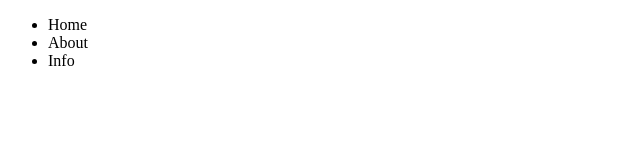
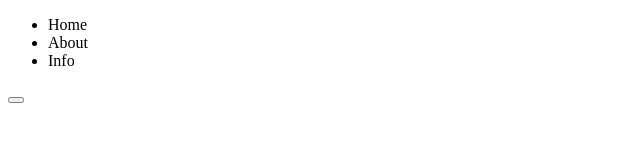
Before and after one commit to bitbadgers/XP, a plain HTML site: page index.html in a window 1280 px wide. Shown: the full height of the page, 0-640 px from the left. Drawn offline with Linux system fonts and the light colour scheme.

Commit message:
added body button

```diff
--- a/index.html
+++ b/index.html
@@ -12,6 +12,7 @@
             <li>About</li>
             <li>Info</li>
         </ul>
+        <button class="btn btn-body"></button>
     </header>
 </body>
 </html>
```
